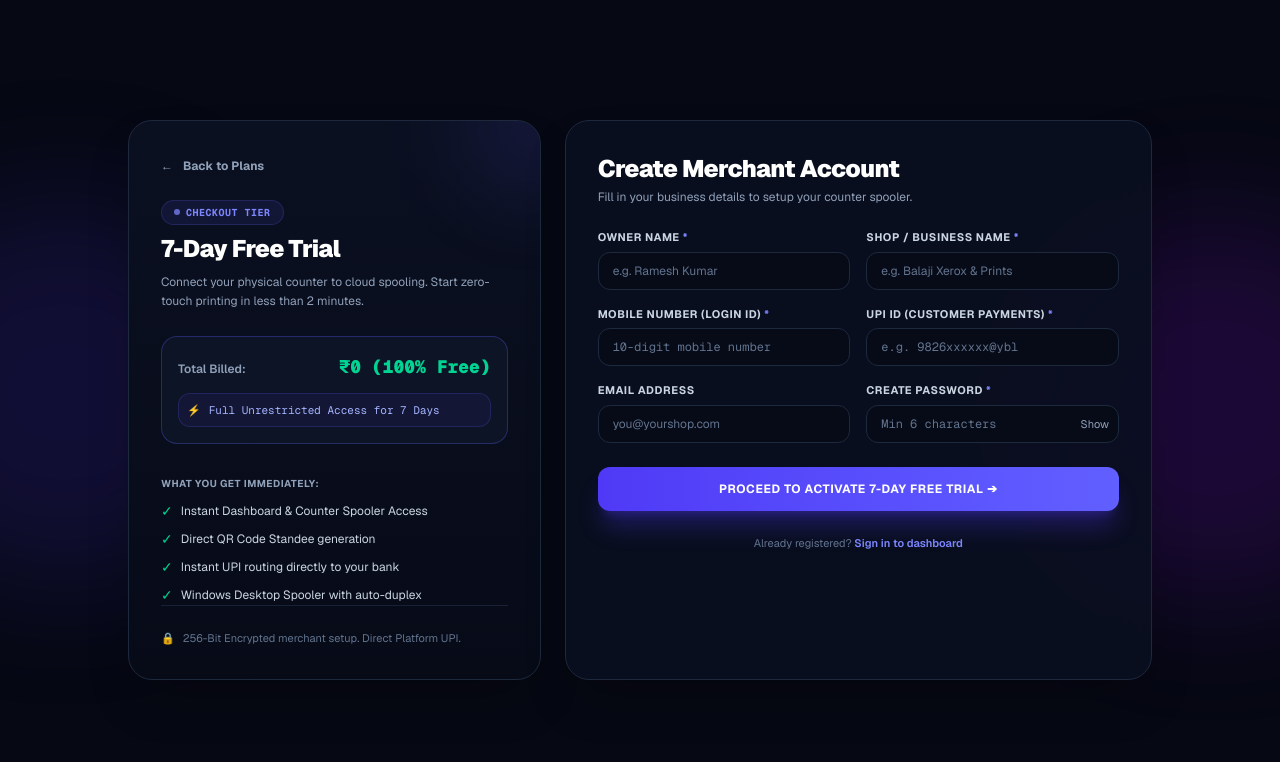
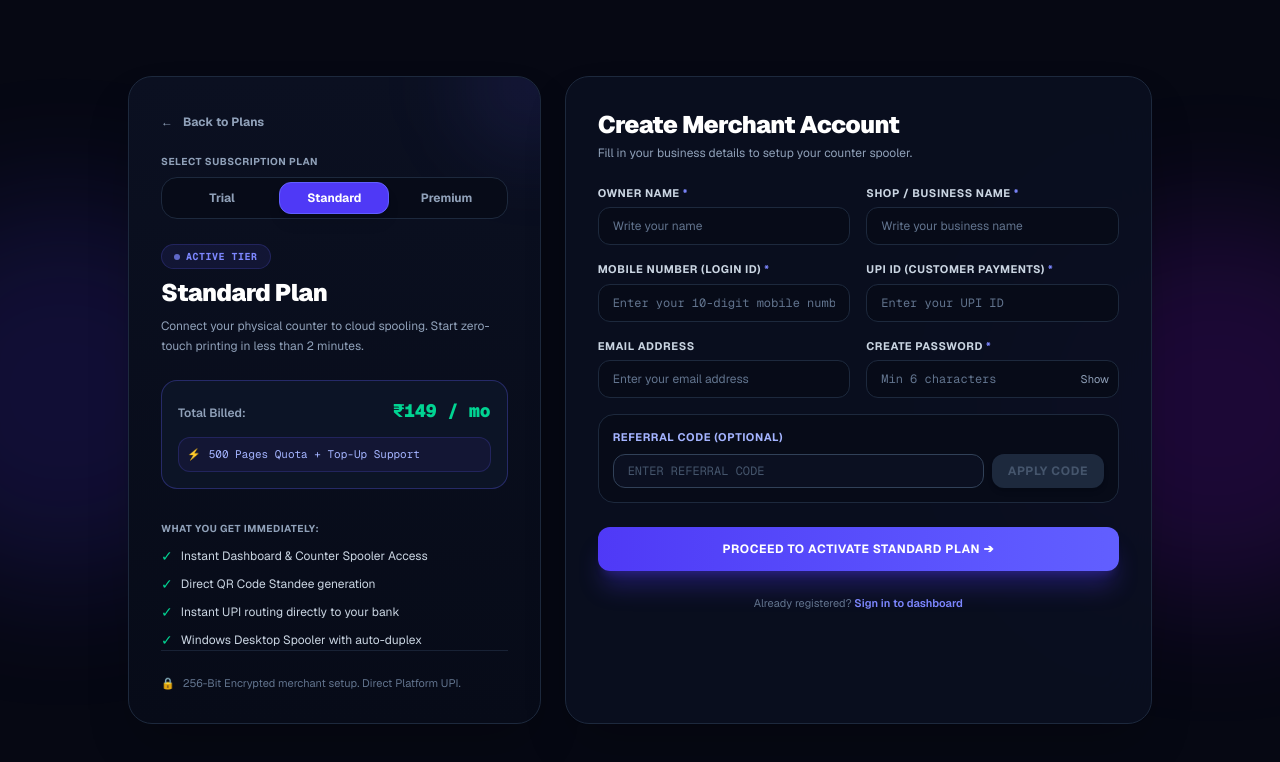
Before and after one commit to Vashu2302/scantoprint, a Next.js app: page /register in a window 1280 px wide. Shown: the top 762 px of the page. Built offline with nearby package versions, Linux system fonts and the light colour scheme; no server answers; the database is empty.

Commit message:
ui: update form placeholders, rename referral label, and add animated plan selector

```diff
--- a/app/register/page.tsx
+++ b/app/register/page.tsx
@@ -12,8 +12,16 @@ const supabase = createClient(
 
 function RegisterMerchantForm() {
   const searchParams = useSearchParams();
-  const planParam = (searchParams.get('plan') || 'trial').toLowerCase();
-  const cycleParam = (searchParams.get('cycle') || 'monthly').toLowerCase();
+  const initialPlan = (searchParams.get('plan') || 'standard').toLowerCase();
+  const initialCycle = (searchParams.get('cycle') || 'monthly').toLowerCase();
+
+  // Dynamic In-Page Plan Selector State
+  const [activePlan, setActivePlan] = useState<'trial' | 'standard' | 'premium'>(
+    initialPlan === 'premium' ? 'premium' : initialPlan === 'trial' ? 'trial' : 'standard'
+  );
+  const [billingCycle, setBillingCycle] = useState<'monthly' | 'yearly'>(
+    initialCycle === 'yearly' ? 'yearly' : 'monthly'
+  );
 
   const [step, setStep] = useState<'form' | 'payment'>('form');
   const [registeredShop, setRegisteredShop] = useState<any>(null);
@@ -42,7 +50,6 @@ function RegisterMerchantForm() {
     password: ''
   });
 
-  // Dynamic Browser Tab Title
   useEffect(() => {
     document.title = 'Create Merchant Account • ScanToPrint';
   }, []);
@@ -107,7 +114,7 @@ function RegisterMerchantForm() {
       setPartnerDiscount(true);
       setPromoMessage({
         type: 'success',
-        text: `🎉 Code ${partner.referral_code} Applied! 20% Special Partner Discount unlocked.`
+        text: `🎉 Code ${partner.referral_code} Applied! 20% Special Discount unlocked.`
       });
     } catch (err: any) {
       setPromoMessage({ type: 'error', text: 'Error verifying code.' });
@@ -123,9 +130,9 @@ function RegisterMerchantForm() {
     setPromoMessage(null);
   };
 
-  const isPremium = planParam === 'premium';
-  const isStandard = planParam === 'standard';
-  const isTrial = !isPremium && !isStandard;
+  const isPremium = activePlan === 'premium';
+  const isStandard = activePlan === 'standard';
+  const isTrial = activePlan === 'trial';
 
   const planName = isPremium
     ? 'Premium Plan'
@@ -135,16 +142,16 @@ function RegisterMerchantForm() {
 
   // Base pricing
   const baseNumericAmount = isPremium
-    ? cycleParam === 'yearly' ? 2199 : 249
+    ? billingCycle === 'yearly' ? 2199 : 249
     : isStandard
-    ? cycleParam === 'yearly' ? 1499 : 149
+    ? billingCycle === 'yearly' ? 1499 : 149
     : 0;
 
   // 20% Discounted Pricing if partner code is applied
   const planNumericAmount = partnerDiscount && !isTrial
     ? isPremium
-      ? cycleParam === 'yearly' ? 1759 : 199 // 20% off
-      : cycleParam === 'yearly' ? 1199 : 119 // 20% off
+      ? billingCycle === 'yearly' ? 1759 : 199
+      : billingCycle === 'yearly' ? 1199 : 119
     : baseNumericAmount;
 
   const planCost = isTrial
@@ -152,8 +159,8 @@ function RegisterMerchantForm() {
     : partnerDiscount
     ? `₹${planNumericAmount} (20% OFF applied)`
     : isPremium
-    ? cycleParam === 'yearly' ? '₹2,199 / yr' : '₹249 / mo'
-    : cycleParam === 'yearly' ? '₹1,499 / yr' : '₹149 / mo';
+    ? billingCycle === 'yearly' ? '₹2,199 / yr' : '₹249 / mo'
+    : billingCycle === 'yearly' ? '₹1,499 / yr' : '₹149 / mo';
 
   const planQuota = isPremium
     ? 'Unlimited Pages & Priority Spool'
@@ -161,7 +168,7 @@ function RegisterMerchantForm() {
     ? '500 Pages Quota + Top-Up Support'
     : 'Full Unrestricted Access for 7 Days';
 
-  const upiDeepLink = `upi://pay?pa=${adminUpi}&pn=ScanToPrint%20Platform&am=${planNumericAmount}&cu=INR&tn=STP%20${planParam.toUpperCase()}%20Plan`;
+  const upiDeepLink = `upi://pay?pa=${adminUpi}&pn=ScanToPrint%20Platform&am=${planNumericAmount}&cu=INR&tn=STP%20${activePlan.toUpperCase()}%20Plan`;
   const upiQrImageSrc = `https://api.qrserver.com/v1/create-qr-code/?size=240x240&data=${encodeURIComponent(upiDeepLink)}`;
 
   const handleSubmit = async (e: React.FormEvent) => {
@@ -175,8 +182,8 @@ function RegisterMerchantForm() {
         headers: { 'Content-Type': 'application/json' },
         body: JSON.stringify({
           ...form,
-          planType: planParam,
-          billingCycle: cycleParam,
+          planType: activePlan,
+          billingCycle: billingCycle,
           referredByCode: appliedCode || null
         })
       });
@@ -207,7 +214,6 @@ function RegisterMerchantForm() {
     }
   };
 
-  // Synchronous Await UTR submission
   const handleUtrSubmitAndRedirect = async (e: React.FormEvent) => {
     e.preventDefault();
     if (!registeredShop) {
@@ -225,7 +231,6 @@ function RegisterMerchantForm() {
     setErrorMessage('');
 
     try {
-      // 1. Primary Route: Server API
       const res = await fetch('/api/shops/submit-utr', {
         method: 'POST',
         headers: { 'Content-Type': 'application/json' },
@@ -236,7 +241,6 @@ function RegisterMerchantForm() {
       });
 
       if (!res.ok) {
-        // 2. Direct Fallback if API returns error
         await supabase
           .from('shops')
           .update({
@@ -247,7 +251,6 @@ function RegisterMerchantForm() {
           .eq('id', registeredShop.id);
       }
 
-      // Update local storage cache
       if (typeof window !== 'undefined') {
         const updatedShop = {
           ...registeredShop,
@@ -279,7 +282,7 @@ function RegisterMerchantForm() {
 
       <div className="w-full max-w-5xl grid grid-cols-1 lg:grid-cols-12 gap-6 relative z-10">
 
-        {/* Left Card: Summary */}
+        {/* Left Card: Summary & Plan Switcher */}
         <div className="lg:col-span-5 bg-gradient-to-b from-[#0b1021] to-[#070b18] border border-slate-800 rounded-3xl p-6 sm:p-8 flex flex-col justify-between shadow-2xl relative overflow-hidden">
           <div className="absolute -top-16 -right-16 w-36 h-36 bg-indigo-500/10 rounded-full blur-2xl"></div>
 
@@ -289,10 +292,57 @@ function RegisterMerchantForm() {
               <span>Back to Plans</span>
             </Link>
 
+            {/* In-page Plan Sliding Pill Switcher */}
             <div className="space-y-2">
+              <span className="text-[10px] font-bold uppercase tracking-wider text-slate-400 block">
+                Select Subscription Plan
+              </span>
+              <div className="relative bg-[#070b18] p-1 rounded-2xl border border-slate-800 flex items-center">
+                {/* Smooth Animated Sliding Indicator */}
+                <div
+                  className={`absolute top-1 bottom-1 w-[32%] rounded-xl transition-all duration-300 ease-out shadow-lg ${
+                    activePlan === 'trial'
+                      ? 'left-1 bg-slate-800 border border-slate-700'
+                      : activePlan === 'standard'
+                      ? 'left-[34%] bg-indigo-600 border border-indigo-500'
+                      : 'left-[67%] bg-amber-600 border border-amber-500'
+                  }`}
+                />
+
+                <button
+                  type="button"
+                  onClick={() => setActivePlan('trial')}
+                  className={`relative z-10 flex-1 py-2 text-center text-xs font-bold rounded-xl transition-colors cursor-pointer ${
+                    activePlan === 'trial' ? 'text-white' : 'text-slate-400 hover:text-slate-200'
+                  }`}
+                >
+                  Trial
+                </button>
+                <button
+                  type="button"
+                  onClick={() => setActivePlan('standard')}
+                  className={`relative z-10 flex-1 py-2 text-center text-xs font-bold rounded-xl transition-colors cursor-pointer ${
+                    activePlan === 'standard' ? 'text-white' : 'text-slate-400 hover:text-slate-200'
+                  }`}
+                >
+                  Standard
+                </button>
+                <button
+                  type="button"
+                  onClick={() => setActivePlan('premium')}
+                  className={`relative z-10 flex-1 py-2 text-center text-xs font-bold rounded-xl transition-colors cursor-pointer ${
+                    activePlan === 'premium' ? 'text-white' : 'text-slate-400 hover:text-slate-200'
+                  }`}
+                >
+                  Premium
+                </button>
+              </div>
+            </div>
+
+            <div className="space-y-2 transition-all duration-300">
               <div className="inline-flex items-center gap-1.5 px-3 py-1 rounded-full bg-indigo-500/10 border border-indigo-500/20 text-indigo-400 text-[10px] font-mono font-bold uppercase tracking-wider">
                 <span className="w-1.5 h-1.5 rounded-full bg-indigo-400 animate-pulse"></span>
-                <span>Checkout Tier</span>
+                <span>Active Tier</span>
               </div>
               <h2 className="text-2xl font-black text-white tracking-tight">{planName}</h2>
               <p className="text-xs text-slate-400 leading-relaxed">
@@ -365,7 +415,7 @@ function RegisterMerchantForm() {
                 </p>
                 {partnerDiscount && (
                   <span className="inline-block text-[11px] text-emerald-400 font-bold bg-emerald-500/10 border border-emerald-500/20 px-3 py-0.5 rounded-full mt-1">
-                    Special 20% Partner Discount Applied!
+                    Special 20% Discount Applied!
                   </span>
                 )}
               </div>
@@ -455,7 +505,7 @@ function RegisterMerchantForm() {
                       required
                       name="ownerName"
                       type="text"
-                      placeholder="e.g. Ramesh Kumar"
+                      placeholder="Write your name"
                       value={form.ownerName}
                       onChange={handleChange}
                       className="w-full bg-[#070b18] border border-slate-800 focus:border-indigo-500 rounded-xl px-3.5 py-2.5 text-xs text-white placeholder-slate-500 focus:outline-none transition-all"
@@ -470,7 +520,7 @@ function RegisterMerchantForm() {
                       required
                       name="businessName"
                       type="text"
-                      placeholder="e.g. Balaji Xerox & Prints"
+                      placeholder="Write your business name"
                       value={form.businessName}
                       onChange={handleChange}
                       className="w-full bg-[#070b18] border border-slate-800 focus:border-indigo-500 rounded-xl px-3.5 py-2.5 text-xs text-white placeholder-slate-500 focus:outline-none transition-all"
@@ -488,7 +538,7 @@ function RegisterMerchantForm() {
                       name="mobile"
                       type="tel"
                       maxLength={10}
-                      placeholder="10-digit mobile number"
+                      placeholder="Enter your 10-digit mobile number"
                       value={form.mobile}
                       onChange={handleChange}
                       className="w-full bg-[#070b18] border border-slate-800 focus:border-indigo-500 rounded-xl px-3.5 py-2.5 text-xs text-white placeholder-slate-500 focus:outline-none font-mono transition-all"
@@ -503,7 +553,7 @@ function RegisterMerchantForm() {
                       required
                       name="upiId"
                       type="text"
-                      placeholder="e.g. 9826xxxxxx@ybl"
+                      placeholder="Enter your UPI ID"
                       value={form.upiId}
                       onChange={handleChange}
                       className="w-full bg-[#070b18] border border-slate-800 focus:border-indigo-500 rounded-xl px-3.5 py-2.5 text-xs text-emerald-400 placeholder-slate-500 focus:outline-none font-mono transition-all"
@@ -520,7 +570,7 @@ function RegisterMerchantForm() {
                       required
                       name="email"
                       type="email"
-                      placeholder="you@yourshop.com"
+                      placeholder="Enter your email address"
                       value={form.email}
                       onChange={handleChange}
                       className="w-full bg-[#070b18] border border-slate-800 focus:border-indigo-500 rounded-xl px-3.5 py-2.5 text-xs text-white placeholder-slate-500 focus:outline-none transition-all"
@@ -553,17 +603,17 @@ function RegisterMerchantForm() {
                   </div>
                 </div>
 
-                {/* Referral Code Field (Optional) */}
+                {/* Referral Code Field */}
                 {!isTrial && (
                   <div className="bg-[#070b18] border border-slate-800 p-3.5 rounded-2xl space-y-2">
                     <label className="block text-[11px] font-bold uppercase tracking-wider text-indigo-300">
-                      Referral / Partner Code (Optional)
+                      Referral Code (Optional)
                     </label>
                     <div className="flex gap-2">
                       <input
                         type="text"
                         disabled={partnerDiscount}
-                        placeholder="e.g. AKASH100"
+                        placeholder="Enter referral code"
                         value={referralInput}
                         onChange={(e) => setReferralInput(e.target.value.toUpperCase())}
                         className="flex-1 bg-[#0b1021] border border-slate-700 focus:border-indigo-500 rounded-xl px-3.5 py-2 text-xs text-white font-mono uppercase placeholder-slate-600 focus:outline-none disabled:opacity-50"
```
